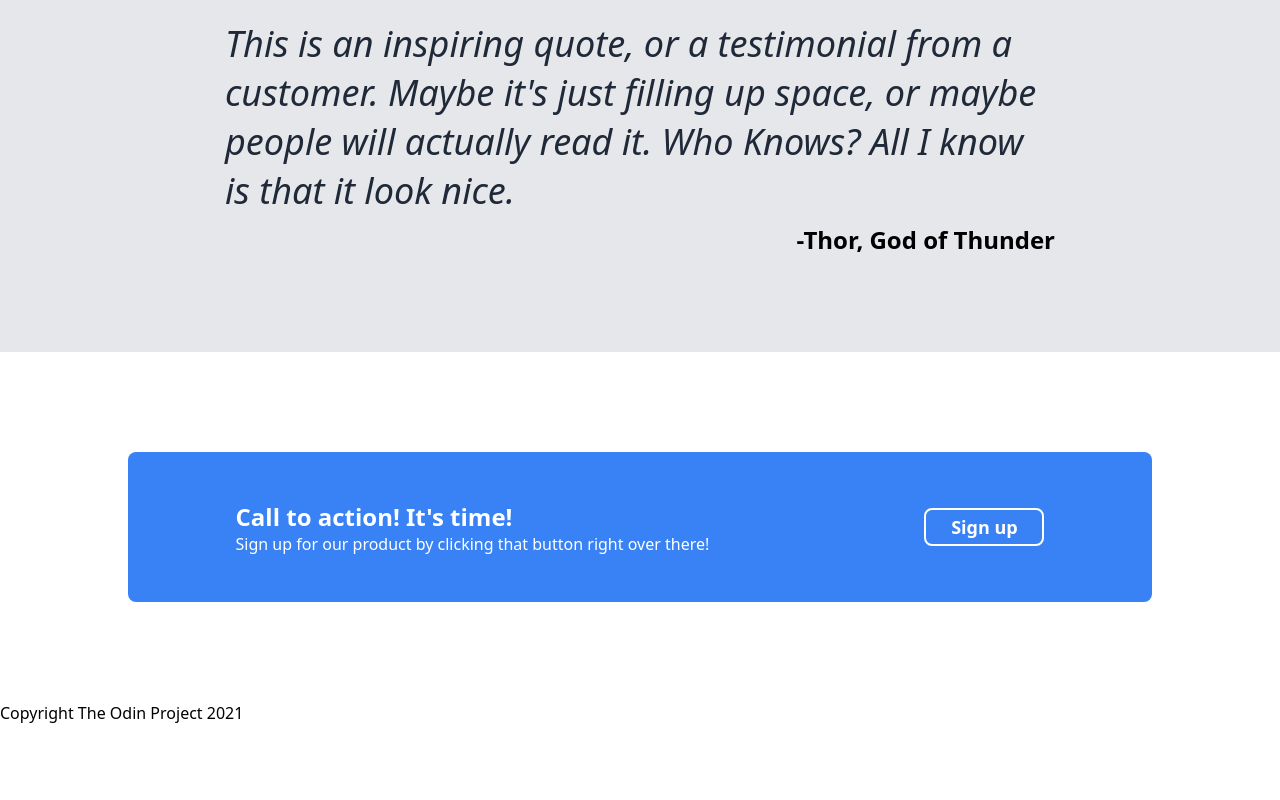
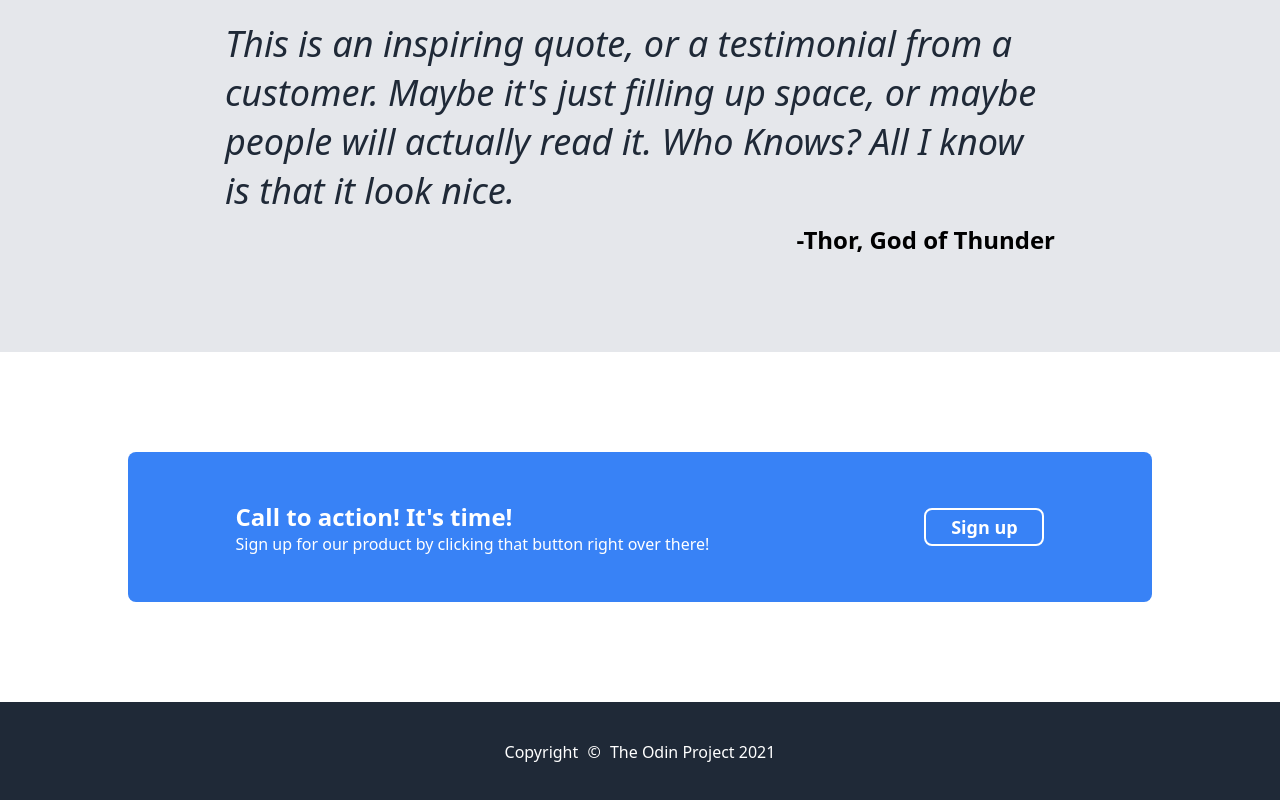
Before and after one commit to ROM62/odin-landing-page, a plain HTML site: page index.html in a window 1280 px wide. Shown: the part 1118-1918 px from the top of the page. Before the commit the page ends 1842 px from the top, so only its background shows below. Drawn offline with Linux system fonts and the light colour scheme.

Commit message:
Added the footer and did finialize touches
Added CSS to the footer and the copyright symbol in there. Went back to
fix the quote banner author text.

```diff
--- a/index.html
+++ b/index.html
@@ -102,7 +102,7 @@
         </div>
 
         <div class="footer">
-            <p>Copyright The Odin Project 2021</p>
+            <p>Copyright <span>©</span> The Odin Project 2021</p>
         </div>
     </div>
 </body>
--- a/style.css
+++ b/style.css
@@ -151,7 +151,7 @@
 
 .right-link {
     margin-left: auto;
-    font-weight: bold;
+    font-weight: 600;
     font-size: 24px;
     padding-top: 8px;
 }
@@ -191,3 +191,17 @@
     font-weight: bold;
     width: 120px;
 }
+
+/*Footer Banner*/
+.footer {
+    height: 100px;
+    background-color: #1f2937;
+    color: #fff;
+    display: flex;
+    justify-content: center;
+    align-items: center;
+}
+
+span {
+    padding: 0 5px;
+}
```
